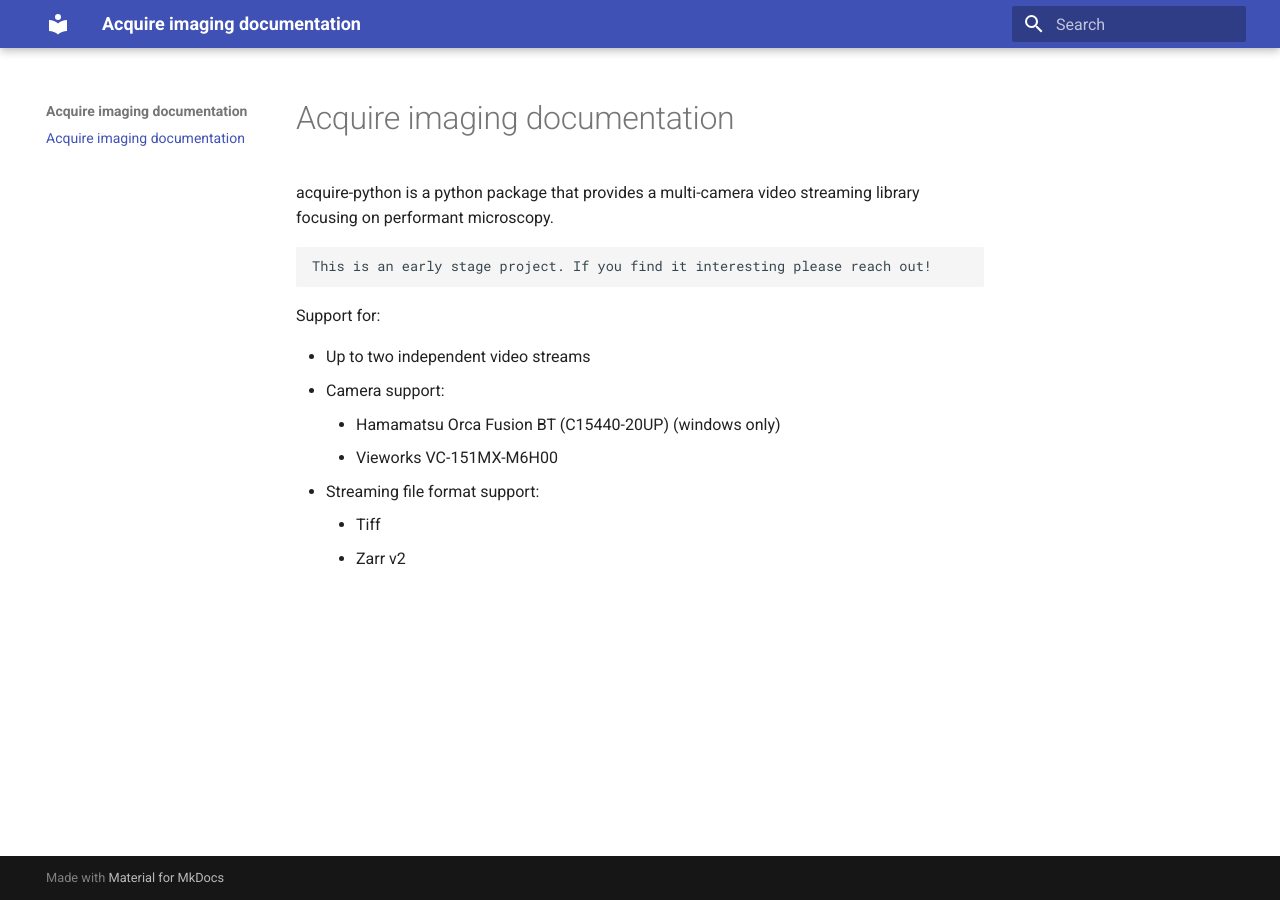
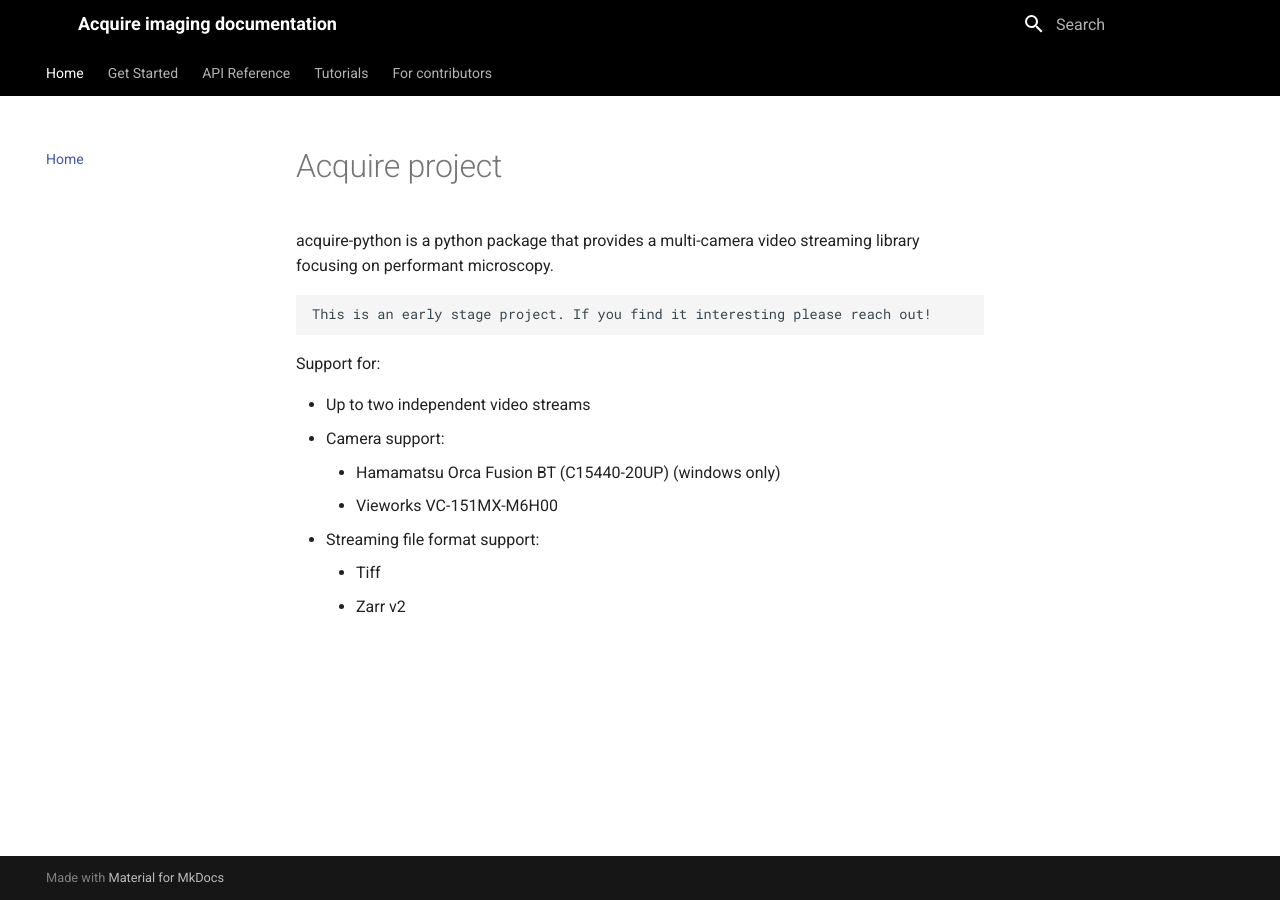
Before and after one commit to melissawm/acquire-docs, an MkDocs documentation site: the page built from docs/index.md, in a window 1280 px wide. Built offline with MkDocs 1.6.1 and Material for MkDocs 9.7.7, drawn with Linux system fonts in a browser that asks for light colours.

Commit message:
Initial styling

```diff
--- a/docs/index.md
+++ b/docs/index.md
@@ -1,4 +1,4 @@
-# Acquire imaging documentation
+# Acquire project
 
 acquire-python is a python package that provides a multi-camera video streaming
 library focusing on performant microscopy.
--- /dev/null
+++ b/docs/stylesheets/custom.css
@@ -0,0 +1,7 @@
+.md-header {
+    background-color: black;
+}
+
+.md-tabs {
+    background-color: black;
+}
--- a/mkdocs.yml
+++ b/mkdocs.yml
@@ -2,3 +2,16 @@ site_name: Acquire imaging documentation
 
 theme:
   name: material
+  features:
+    - navigation.tabs
+  custom_dir: overrides
+
+extra_css:
+  - stylesheets/custom.css
+
+nav:
+  - Home: index.md
+  - Get Started: get_started.md
+  - API Reference: api_reference.md
+  - Tutorials: tutorials.md
+  - For contributors: for_contributors.md
```
Also changed, not shown: docs/api_reference.md (added, +1 -0 lines), docs/for_contributors.md (added, +5 -0 lines), docs/get_started.md (added, +1 -0 lines), docs/tutorials.md (added, +1 -0 lines), overrides/partials/logo.html (added).
